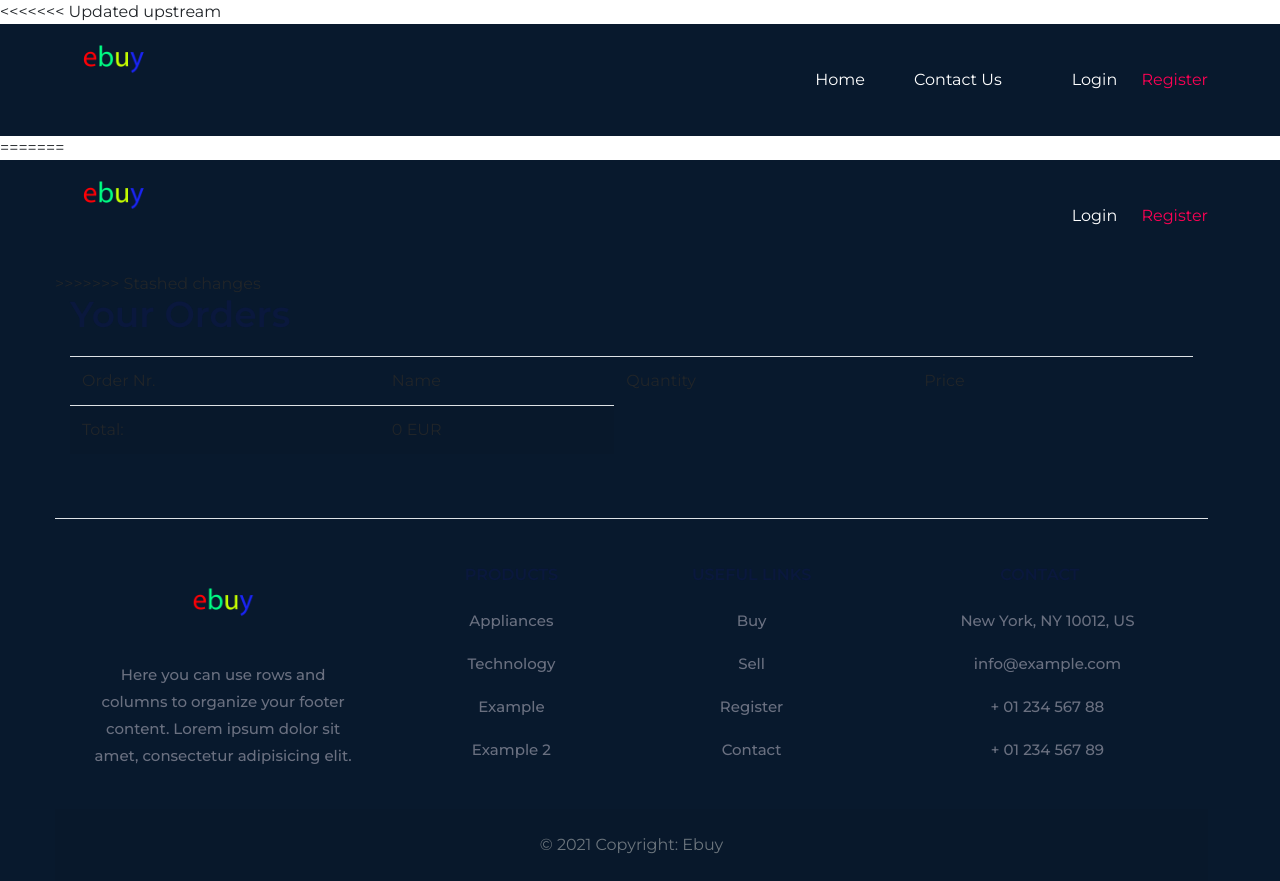
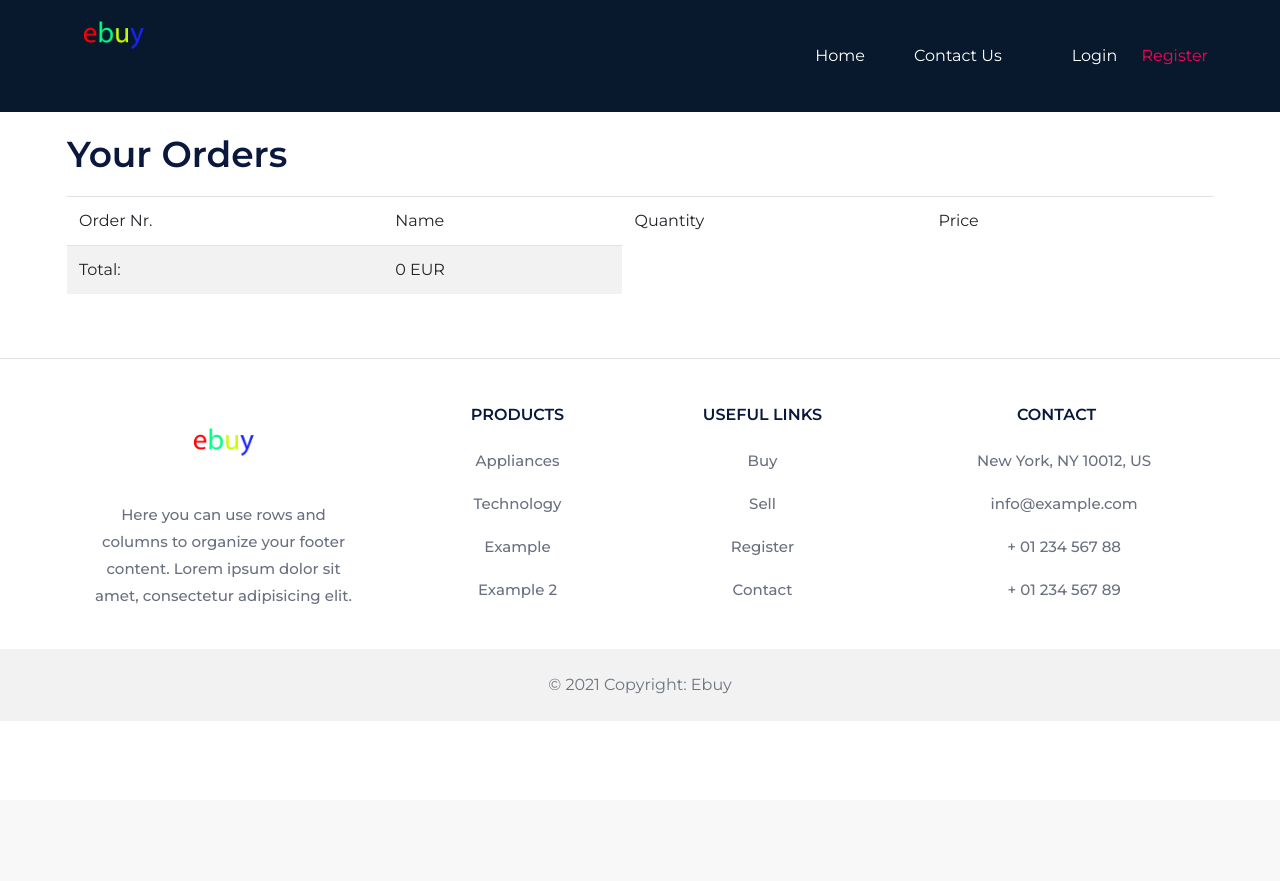
Before and after one commit to shreejanjoshi/ebuy, a Symfony app: template templates/order/index.html.twig in a window 1280 px wide. After the commit the page ends 694 px from the top, so only its background shows below. Run offline with Twig, Linux system fonts and the light colour scheme; the template is opened without the code that fills it, so the values that code supplies are empty; some libraries are stand-ins or nearby versions.

Commit message:
added detail.html.twig

```diff
--- a/templates/base.html.twig
+++ b/templates/base.html.twig
@@ -25,29 +25,7 @@
 </head>
 <body>
 
-<<<<<<< Updated upstream
 		{% include 'header.html.twig' %}
-=======
-	<!-- Header section -->
-	<header class="header-section clearfix">
-		<a href="index.html" class="site-logo">
-			<img src="{{asset('img/logo2.png')}}" height="70px" alt="">
-		</a>
-		<div class="header-right">
-			<div class="user-panel">
-
-			{% if not is_granted('IS_AUTHENTICATED_FULLY') %}
-				<a href="{{path('app_login')}}" class="login">Login</a>
-				<a href="{{path('register')}}" class="register">Register</a>
-			{% endif %}
-			{% if is_granted('IS_AUTHENTICATED_FULLY') %}
-				{# <a href="{{path('app_logout')}}" class="login">Logout</a> #}
-			{% endif %}
-			</div>
-		</div>
-		<ul class="main-menu">
-			{# <li><a href="{{path('home')}}">Home</a></li> #}
->>>>>>> Stashed changes
 
 		{% include 'flash_messages.html.twig' %}
 
```
Also changed, not shown: templates/home/detail.html.twig (added, +7 -0 lines), templates/product/index.html.twig (+0 -17 lines), 1 other file.
